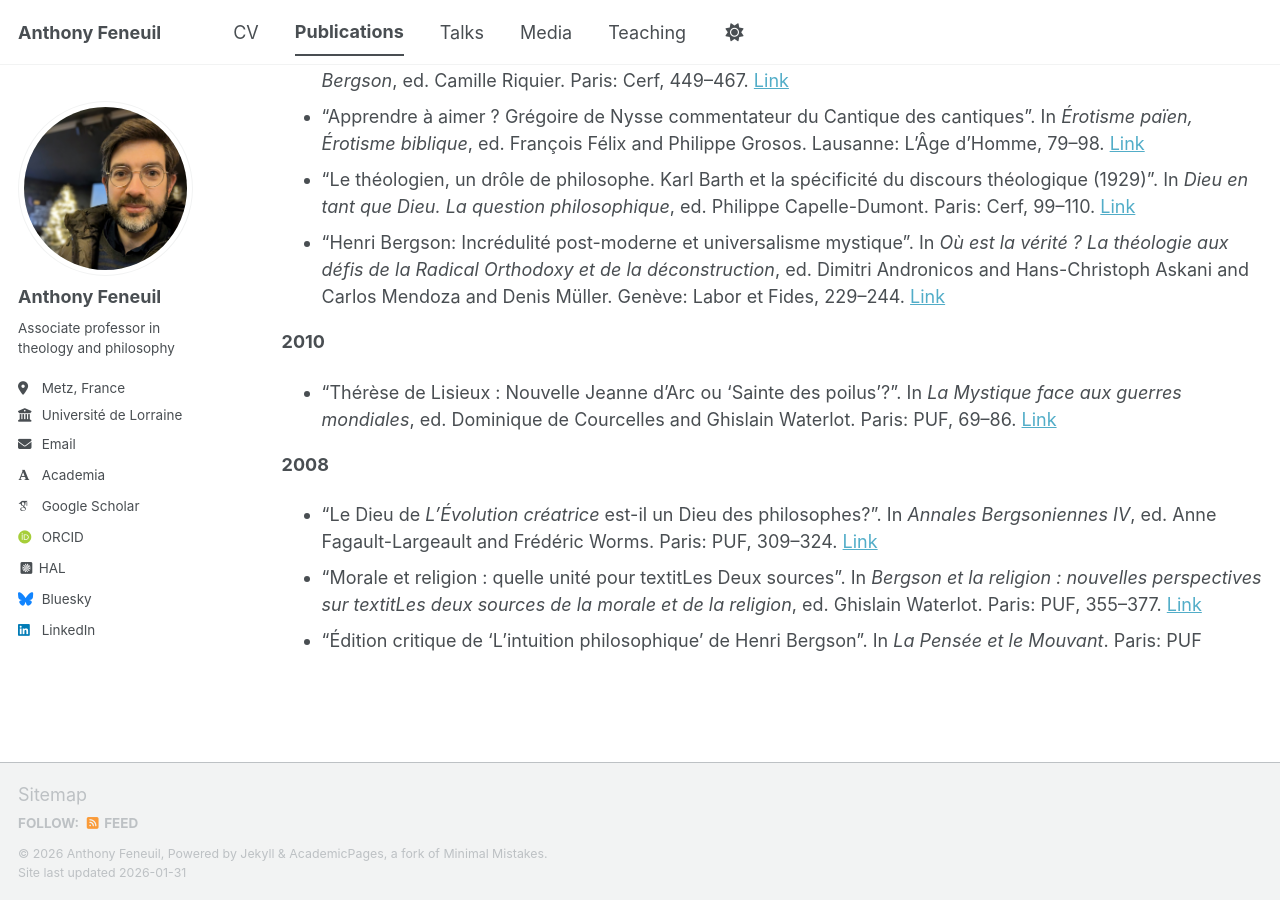
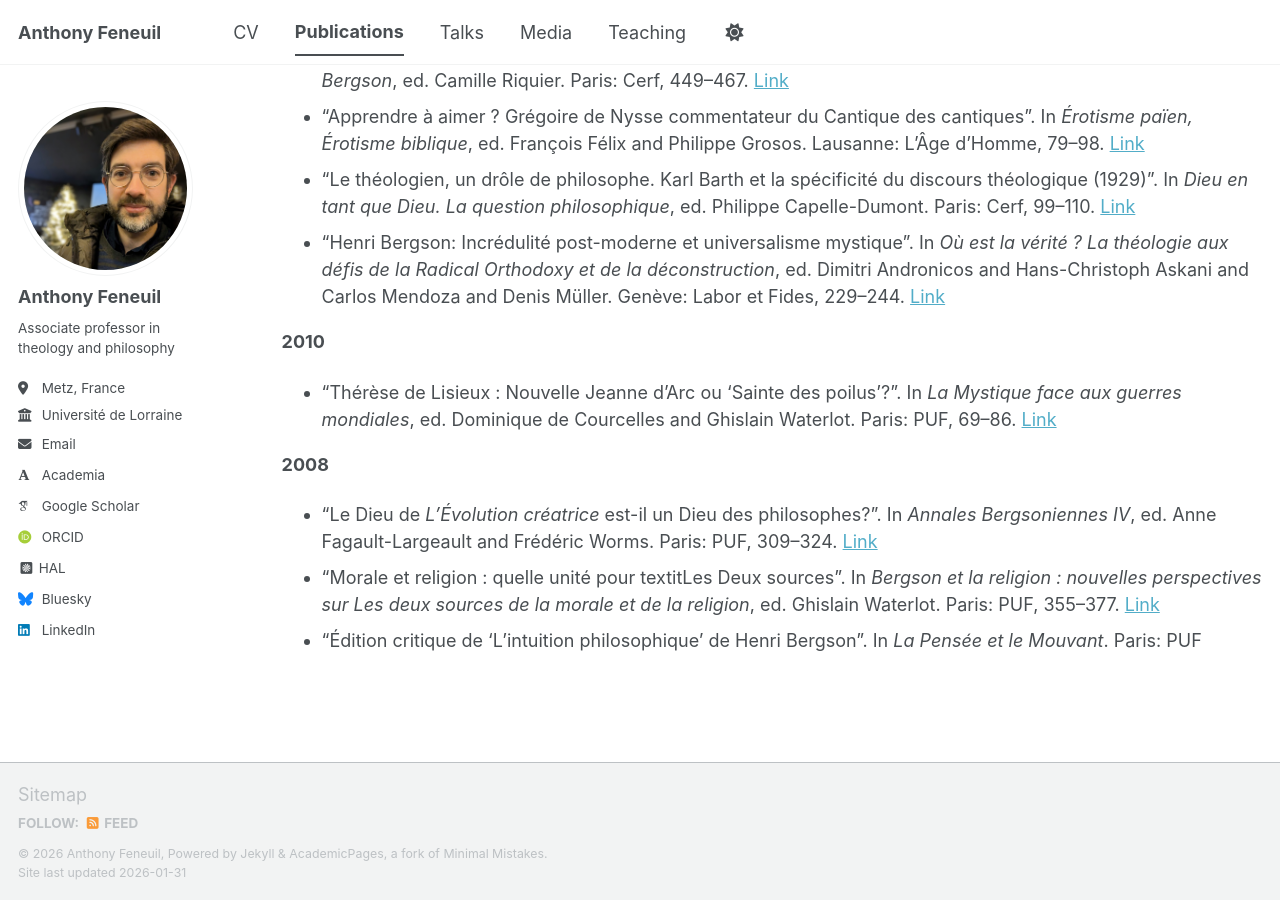
Before and after one commit to anfnl/anfnl.github.io, a Jekyll site: the page built from _pages/publications.md, in a window 1280 px wide and 900 px high, scrolled down 6067 px. Built offline with Jekyll 4.4.1, drawn with Linux system fonts in a browser that asks for light colours; some web fonts are replaced; a script bundle is joined from its source files by our own code; library files that are not in the unit come from our copies.

Commit message:
Update publications.md

```diff
--- a/_pages/publications.md
+++ b/_pages/publications.md
@@ -202,5 +202,5 @@ author_profile: true
 **2008**
 
 * "Le Dieu de _L'Évolution créatrice_ est-il un Dieu des philosophes?". In *Annales Bergsoniennes IV*, ed. Anne Fagault-Largeault and Frédéric Worms. Paris: PUF, 309–324. [Link](https://archive-ouverte.unige.ch/unige:5246)
-* "Morale et religion : quelle unité pour textitLes Deux sources". In *Bergson et la religion : nouvelles perspectives sur textitLes deux sources de la morale et de la religion*, ed. Ghislain Waterlot. Paris: PUF, 355–377. [Link](https://archive-ouverte.unige.ch/unige:5246)
+* "Morale et religion : quelle unité pour textitLes Deux sources". In *Bergson et la religion : nouvelles perspectives sur Les deux sources de la morale et de la religion*, ed. Ghislain Waterlot. Paris: PUF, 355–377. [Link](https://archive-ouverte.unige.ch/unige:5246)
 * "Édition critique de ‘L'intuition philosophique’ de Henri Bergson". In *La Pensée et le Mouvant*. Paris: PUF
```
